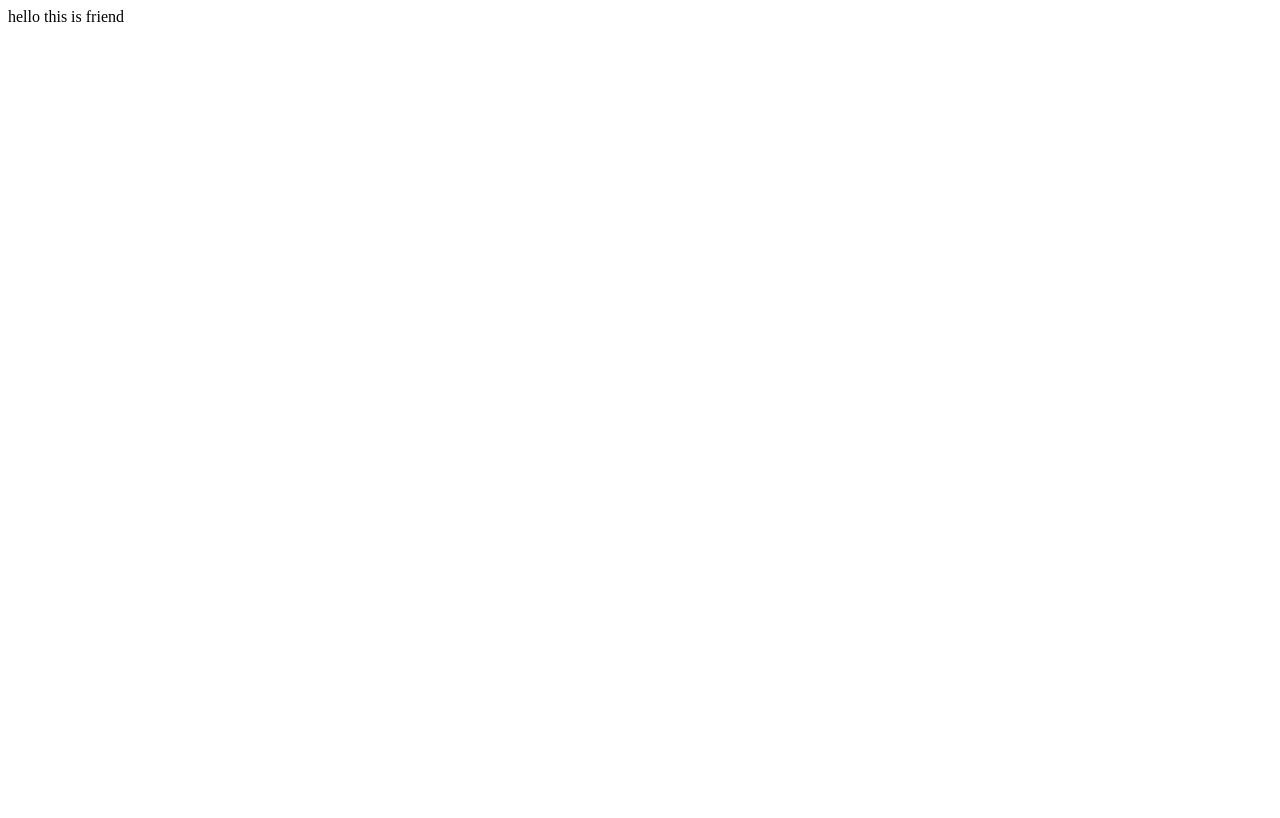
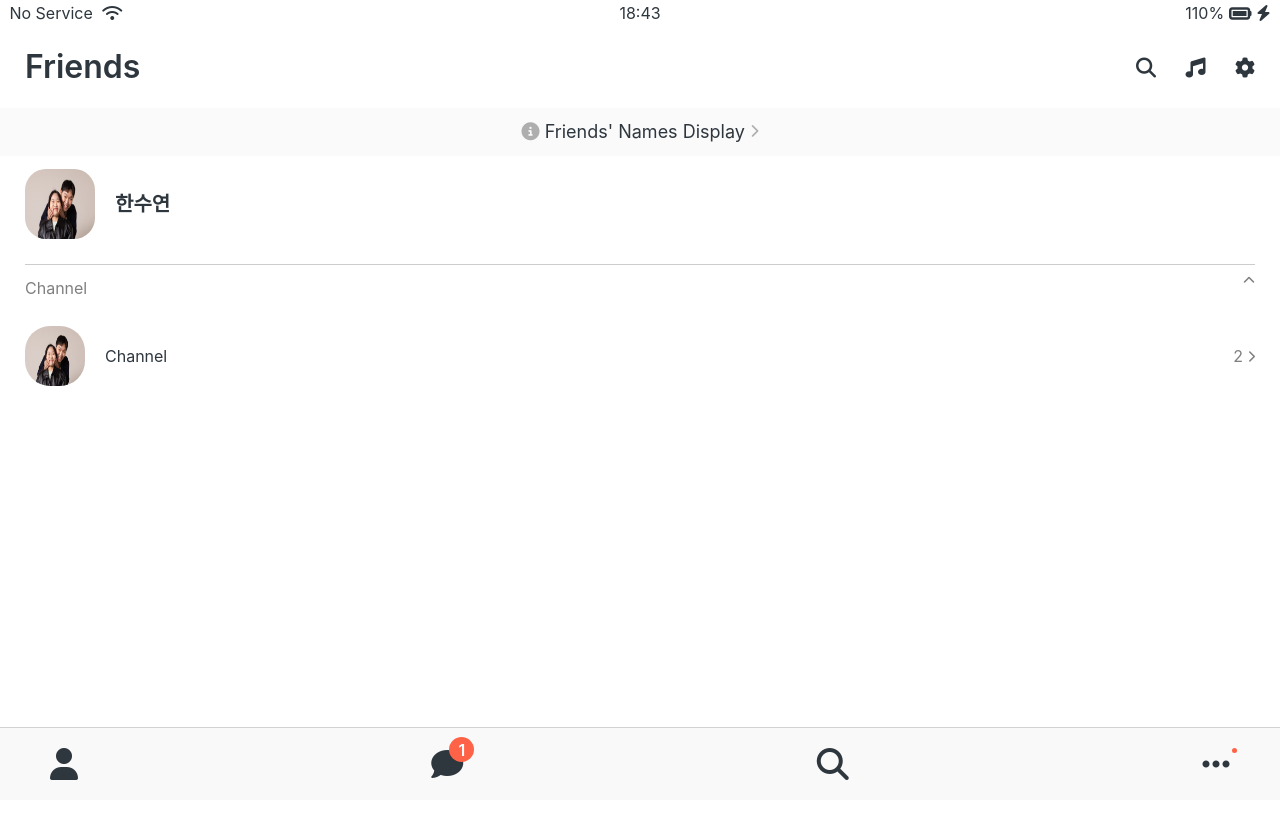
Before and after one commit to Gumraze/2022-kokoaclone, a plain HTML site: page friends.html in a window 1280 px wide. Shown: the top 818 px of the page. Drawn offline with Linux system fonts and the light colour scheme.

Commit message:
kokoa clone
2/26 #6.12~17

```diff
--- /dev/null
+++ b/css/components/nav-bar.css
@@ -0,0 +1,45 @@
+.nav {
+  background-color: #f9f9fa;
+  padding: 20px 50px;
+  border-top: 1px solid rgba(121, 121, 121, 0.3);
+  color: #2e363e;
+  position: fixed;
+  bottom: 0;
+  width: 100%;
+  box-sizing: border-box;
+}
+
+.nav__list {
+  display: flex;
+  justify-content: space-between;
+}
+
+.nav__link {
+  position: relative;
+  color: #2e363e;
+}
+
+.nav__notification {
+  background-color: tomato;
+  width: 25px;
+  height: 25px;
+  border-radius: 50%;
+  display: flex;
+  justify-content: center;
+  align-items: center;
+  color: white;
+  font-weight: 600;
+  position: absolute;
+  left: 18px;
+  top: -23px;
+}
+
+.nav__reddot {
+  width: 5px;
+  height: 5px;
+  border-radius: 50%;
+  background-color: tomato;
+  display: flex;
+  position: absolute;
+  left: 30px;
+}
--- /dev/null
+++ b/css/components/screen-header.css
@@ -0,0 +1,19 @@
+.screen-header {
+  display: flex;
+  justify-content: space-between;
+  align-items: center;
+  padding: var(--horizontal-space);
+}
+
+.screen-header__title {
+  font-size: 32px;
+  font-weight: 600;
+}
+
+.screen-header__icon span {
+  margin-left: 25px;
+}
+
+.friends-screen {
+  padding: 0px var(--horizontal-space);
+}
--- /dev/null
+++ b/css/components/user-component.css
@@ -0,0 +1,50 @@
+.user-component {
+  justify-content: space-between;
+}
+
+.user-component,
+.user-component__column:first-child {
+  display: flex;
+  align-items: center;
+}
+
+.user_component__avater {
+  width: 70px;
+  height: 70px;
+  border-radius: 30%;
+  margin-right: 20px;
+}
+
+.user-component__title {
+  font-weight: 600;
+  font-size: 20px;
+}
+
+.user-component__subtitle {
+  margin-top: 5px;
+  color: rgba(0, 0, 0, 0.4);
+}
+
+.user_component__avater-xl {
+  width: 80px;
+  height: 80px;
+}
+
+.user_component__avater-sm {
+  width: 60px;
+  height: 60px;
+  border-radius: 25px;
+}
+.user-component__title--not-bold {
+  font-weight: 400;
+}
+
+.friends-screen__channel {
+  margin-top: 25px;
+  border-top: 1px solid rgba(0, 0, 0, 0.2);
+  padding-top: 15px;
+}
+
+.user_component__column:last-child {
+  color: rgba(0, 0, 0, 0.5);
+}
--- a/css/reset.css
+++ b/css/reset.css
@@ -131,3 +131,8 @@ table {
 input:focus {
   outline: none;
 }
+
+a {
+  color: inherit;
+  text-decoration: none;
+}
--- /dev/null
+++ b/css/screens/friends.css
@@ -0,0 +1,19 @@
+#friends-display-link {
+  text-align: center;
+  display: block;
+  background-color: #fafafa;
+  padding: 15px 0px;
+  font-size: 18px;
+  margin-bottom: 13px;
+}
+
+#friends-display-link i {
+  color: rgba(0, 0, 0, 0.3);
+}
+
+.friends-screen__channel-header {
+  margin-bottom: 30px;
+  display: flex;
+  justify-content: space-between;
+  color: rgba(0, 0, 0, 0.5);
+}
--- a/css/screens/login.css
+++ b/css/screens/login.css
@@ -29,9 +29,9 @@
   margin-bottom: 25px;
 }
 
-#login-form input :not([type="submit"]) {
+#login-form input:not([type="submit"]) {
+  transition: border-color 0.3s ease-in-out;
   border-bottom: 1px solid rgba(0, 0, 0, 0.2);
-  transition: border-color 0.3s ease-in-out;
 }
 
 #login-form input::placeholder {
--- a/css/styles.css
+++ b/css/styles.css
@@ -3,11 +3,17 @@
 
 /* Components */
 @import "components/status-bar.css";
+@import "components/nav-bar.css";
+@import "components/screen-header.css";
+@import "components/user-component.css";
 
 /* Screens */
 @import "screens/login.css";
+@import "screens/friends.css";
 
 body {
+  color: #2e363e;
+  height: 1000vh;
   font-family: -apple-system, BlinkMacSystemFont, "Segoe UI", Roboto, Oxygen,
     Ubuntu, Cantarell, "Open Sans", "Helvetica Neue", sans-serif;
 }
--- a/css/variables.css
+++ b/css/variables.css
@@ -1,3 +1,4 @@
 :root {
   --yellow: #fae100;
+  --horizontal-space: 25px;
 }
--- a/friends.html
+++ b/friends.html
@@ -1 +1,120 @@
-hello this is friend
+<!DOCTYPE html>
+<html lang="en">
+<head>
+    <link rel="stylesheet" href="css/styles.css">
+    <meta charset="UTF-8">
+    <meta http-equiv="X-UA-Compatible" content="IE=edge">
+    <meta name="viewport" content="width=device-width, initial-scale=1.0">
+    <title>Friends Screen to KoKoa Clone</title>
+</head>
+<body>
+    <div class="status-bar">
+        <div class="status-bar__column">
+            <span>No Service</span>
+            <i class="fas fa-wifi"></i>
+        </div>
+        <div class="status-bar__column">
+            <span>18:43</span>
+        </div>
+        <div class="status-bar__column">
+            <span>110%</span>
+            <i class="fas fa-battery-full fa-lg"></i>
+            <i class="fas fa-bolt"></i>
+        </div>
+    </div>
+
+    <header class="screen-header">
+        <h1 class="screen-header__title">Friends</h1>
+        <div class="screen-header__icon">
+            <span>
+                <i class="fa-solid fa-magnifying-glass fa-lg"></i>
+            </span>
+            <span>
+                <i class="fas fa-light fa-music fa-lg"></i>
+            </span>
+            <span>
+                <i class="fas fa-light fa-gear fa-lg"></i>
+            </span>
+        </div>
+    </header>
+
+    <a id="friends-display-link">
+        <i class="fas fa-light fa-circle-info"></i>
+        Friends' Names Display
+        <i class="fa-solid fa-chevron-right fa-xs"></i>
+    </a>
+
+    <main class="friends-screen">
+        <div class="user-component">
+            <div class="user-component__column">
+                <img src="screenshots/userprofile.jpeg" class="user_component__avater user_component__avater--xl"/>
+                <div class="user-component__text">
+                    <h4 class="user-component__title">한수연</h4>
+                    <!--<h6 class="user-component__subtitle">나는 퐁실빵실이다!</h6> 나중에 써먹을 용도!-->
+                </div>
+
+                </div>
+            <div class="user_component__column"></div>
+        </div>
+        <div class="friends-screen__channel">
+            <div class="friends-screen__channel-header">
+                <span>Channel</span>
+                <i class="fa-solid fa-chevron-up fa-xs"></i>
+            </div>
+            <div class="user-component">
+                <div class="user-component__column">
+
+                    <img src="screenshots/userprofile.jpeg"
+                    class="user_component__avater user_component__avater-sm"/>
+
+                    <div class="user-component__text">
+                        <h4 class="user-component__title--not-bold">Channel</h4>
+                    </div>
+
+                    </div>
+                <div class="user_component__column">
+                    <span>2</span>
+                        <i class="fa-solid fa-chevron-right fa-xs"></i>
+                </div>
+            </div>
+        </div>
+    </main>
+
+
+    <nav class="nav">
+        <ul class="nav__list">
+
+            <li class="nav__btn">
+                <a class="nav__link" href="friends.html">
+                    <i class="fas fa-user fa-2x"></i>
+                </a>
+            </li>
+
+            <li class="nav__btn">
+                <a class="nav__link" href="#">
+                    <span class="nav__notification">1</span>
+                    <i class="fas fa-light fa-comment fa-2x"></i>
+                </a>
+            </li>
+
+            <li class="nav__btn">
+                <a class="nav__link" href="#">
+                    <i class="fa-solid fa-magnifying-glass fa-2x"></i>
+                </a>
+            </li>
+
+            <li class="nav__btn">
+                <a class="nav__link" href="#">
+                    <div class="nav__reddot"></div>
+                    <i class="fa-solid fa-ellipsis fa-2x"></i>
+                </a>
+            </li>
+
+        </ul>
+    </nav>
+
+
+    <script src="https://kit.fontawesome.com/71f5232e48.js" crossorigin="anonymous"></script>
+
+</body>
+    </html>
```
Also changed, not shown: index.html (+1 -2 lines), screenshots/userprofile.jpeg (added).
